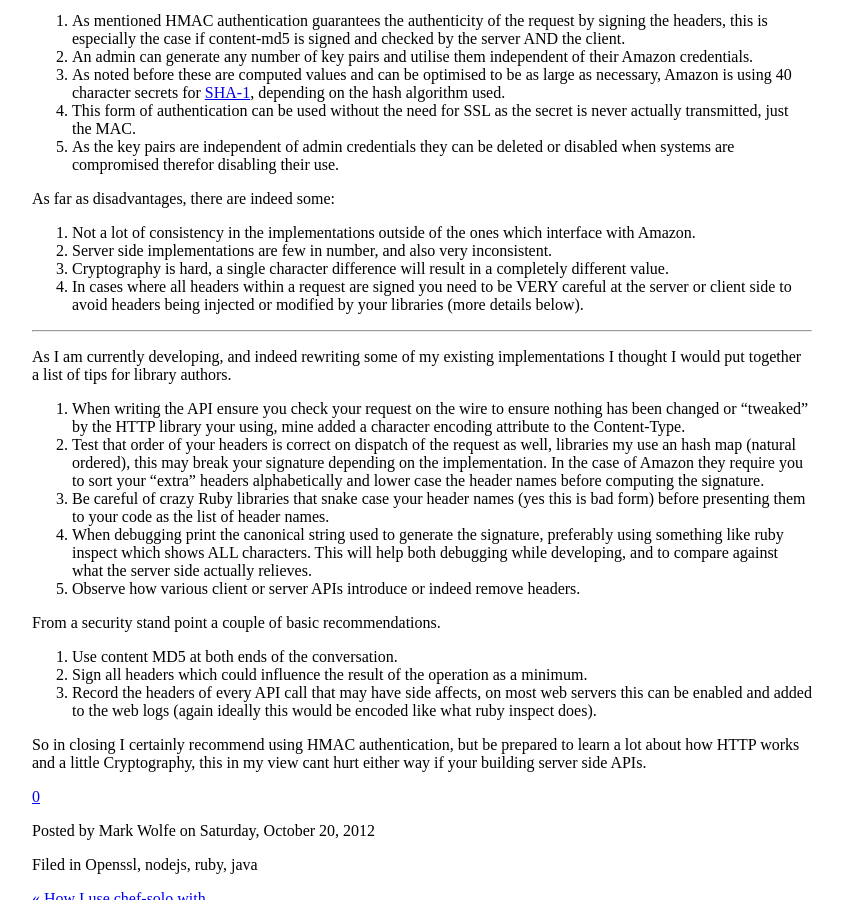
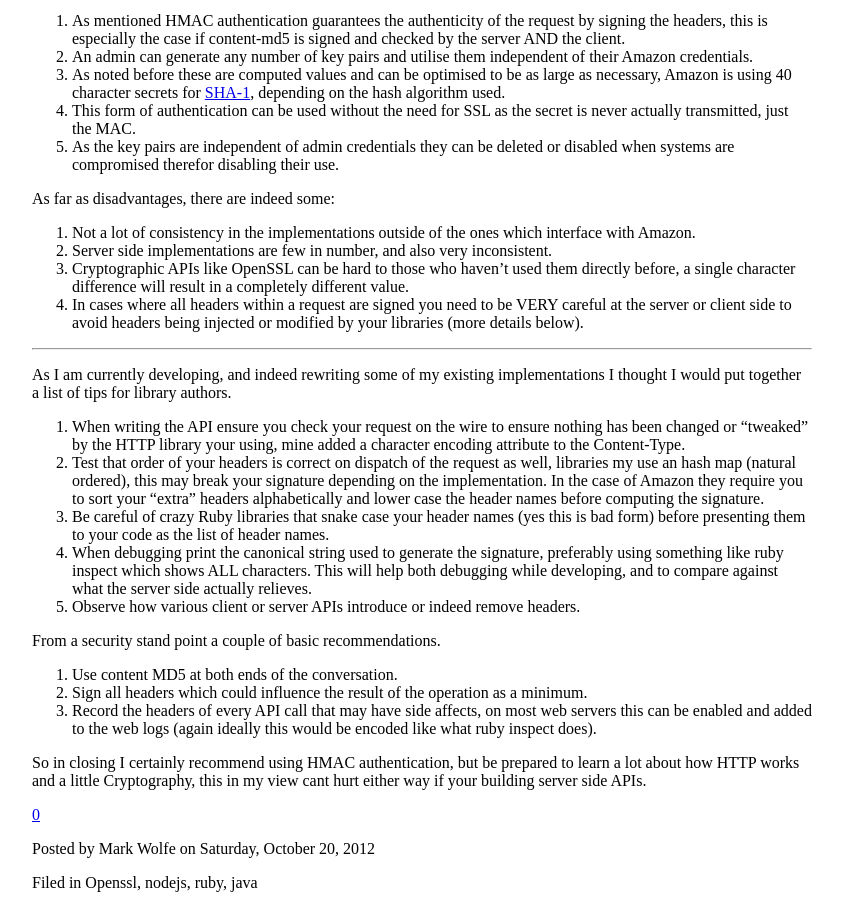
Before and after one commit to wolfeidau/wolfeidau_site, a Jekyll site: the page built from _posts/2012-10-20-what-is-hmac-and-why-is-it-useful.md, in a window 1280 px wide and 900 px high, scrolled down 1516 px. Shown: the whole window, without its empty margins (218-1061 px from the left). Built offline with Jekyll 4.4.1, drawn with Linux system fonts in a browser that asks for light colours; some web fonts are replaced; comment, search, counter and statistics services are not loaded.

Commit message:
Another correction

```diff
--- a/_posts/2012-10-20-what-is-hmac-and-why-is-it-useful.md
+++ b/_posts/2012-10-20-what-is-hmac-and-why-is-it-useful.md
@@ -95,7 +95,7 @@
 
 1. Not a lot of consistency in the implementations outside of the ones which interface with Amazon.
 2. Server side implementations are few in number, and also very inconsistent.
-3. Cryptography is hard, a single character difference will result in a completely different value.
+3. Cryptographic APIs like OpenSSL can be hard to those who haven't used them directly before, a single character difference will result in a completely different value.
 4. In cases where all headers within a request are signed you need to be VERY careful at the server or client
 side to avoid headers being injected or modified by your libraries (more details below).
 
```
